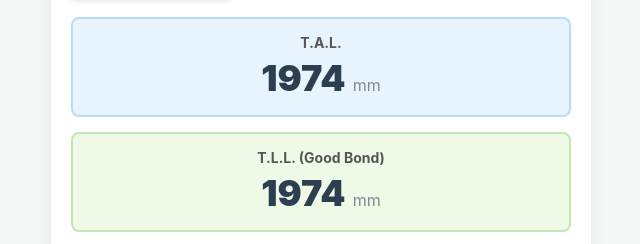
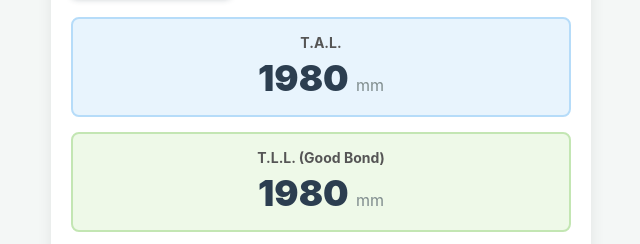
Before and after one commit to gdtohk/rebar-app, a plain HTML site: page index.html in a window 1280 px wide. Shown: the part 426-670 px from the top of the page, 319-959 px from the left. Drawn offline with Linux system fonts and the light colour scheme.

Commit message:
Add rounding function for T.A.L and T.L.L calculations

```diff
--- a/index.html
+++ b/index.html
@@ -135,6 +135,11 @@
         '50': {10:830, 12:900, 16:1190, 20:1490, 25:1860, 32:2370, 40:3230, 50:4520}
     };
 
+    // 辅助函数：个位数非 0 则向上进 1 到十位数
+    function roundUpToTen(num) {
+        return Math.ceil(num / 10) * 10;
+    }
+
     function calculate() {
         const grade = document.getElementById('grade').value;
         const d = document.querySelector('input[name="diameter"]:checked').value;
@@ -144,24 +149,24 @@
         const val_50 = data_50[grade][d];
         const val_100 = data_100[grade][d];
 
-        // T.A.L 计算
-        document.getElementById('tal_res').innerText = Math.round(base_val * 0.7);
+        // T.A.L 计算并进位
+        document.getElementById('tal_res').innerText = roundUpToTen(base_val * 0.7);
 
-        // 良好 T.L.L 计算
+        // 良好 T.L.L 计算并进位
         let tll_good = 0;
-        if (version === 'base') tll_good = Math.round(base_val * 0.7);
-        else if (version === 'adv50') tll_good = Math.round(base_val * 0.98);
-        else tll_good = Math.round(base_val * 1.05);
+        if (version === 'base') tll_good = base_val * 0.7;
+        else if (version === 'adv50') tll_good = base_val * 0.98;
+        else tll_good = base_val * 1.05;
 
-        document.getElementById('tll_good_res').innerText = tll_good;
+        document.getElementById('tll_good_res').innerText = roundUpToTen(tll_good);
 
-        // 较差 T.L.L 计算
+        // 较差 T.L.L 计算并进位
         let tll_poor = 0;
         if (version === 'base') tll_poor = base_val;
         else if (version === 'adv50') tll_poor = val_50;
         else tll_poor = val_100;
 
-        document.getElementById('tll_poor_res').innerText = tll_poor;
+        document.getElementById('tll_poor_res').innerText = roundUpToTen(tll_poor);
     }
 
     document.querySelectorAll('select, input[type="radio"]').forEach(el => el.onchange = calculate);
```
